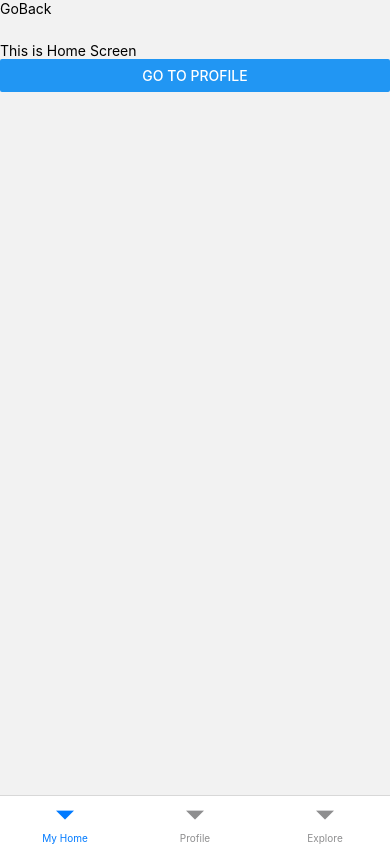
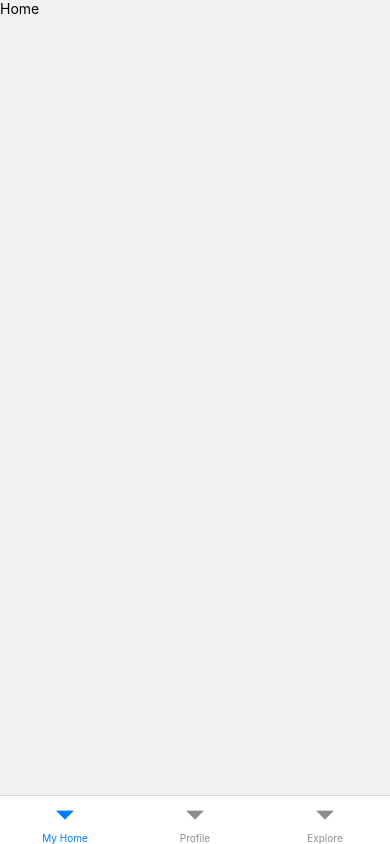
Before and after one commit to kwakyebrilliant/MainApp-mobile, a React Native app: screen / in a window 390 px wide. Built offline with nearby package versions, Linux system fonts and the light colour scheme.

Commit message:
home updates

```diff
--- a/src/Screens/Home/Home.js
+++ b/src/Screens/Home/Home.js
@@ -1,20 +1,11 @@
 import React from 'react';
-import {View, Text, Button, SafeAreaView} from 'react-native';
-import HeaderComp from '../../Components/HeaderComp';
-import navigationStrings from '../../constants/navigationStrings';
-import styles from './styles';
+import {View, Text} from 'react-native';
+import styles from '../Home/styles';
 
-const Home = ({navigation}) => {
-  const goToScreen = () => {
-    navigation.navigate(navigationStrings.PROFILE, {title: 'Subscribe'});
-  };
+const Home = () => {
   return (
     <View style={styles.container}>
-      <SafeAreaView>
-        <HeaderComp goBack={() => navigation.goBack} />
-        <Text>This is Home Screen</Text>
-        <Button onPress={goToScreen} title="Go To Profile" />
-      </SafeAreaView>
+      <Text>Home</Text>
     </View>
   );
 };
```
